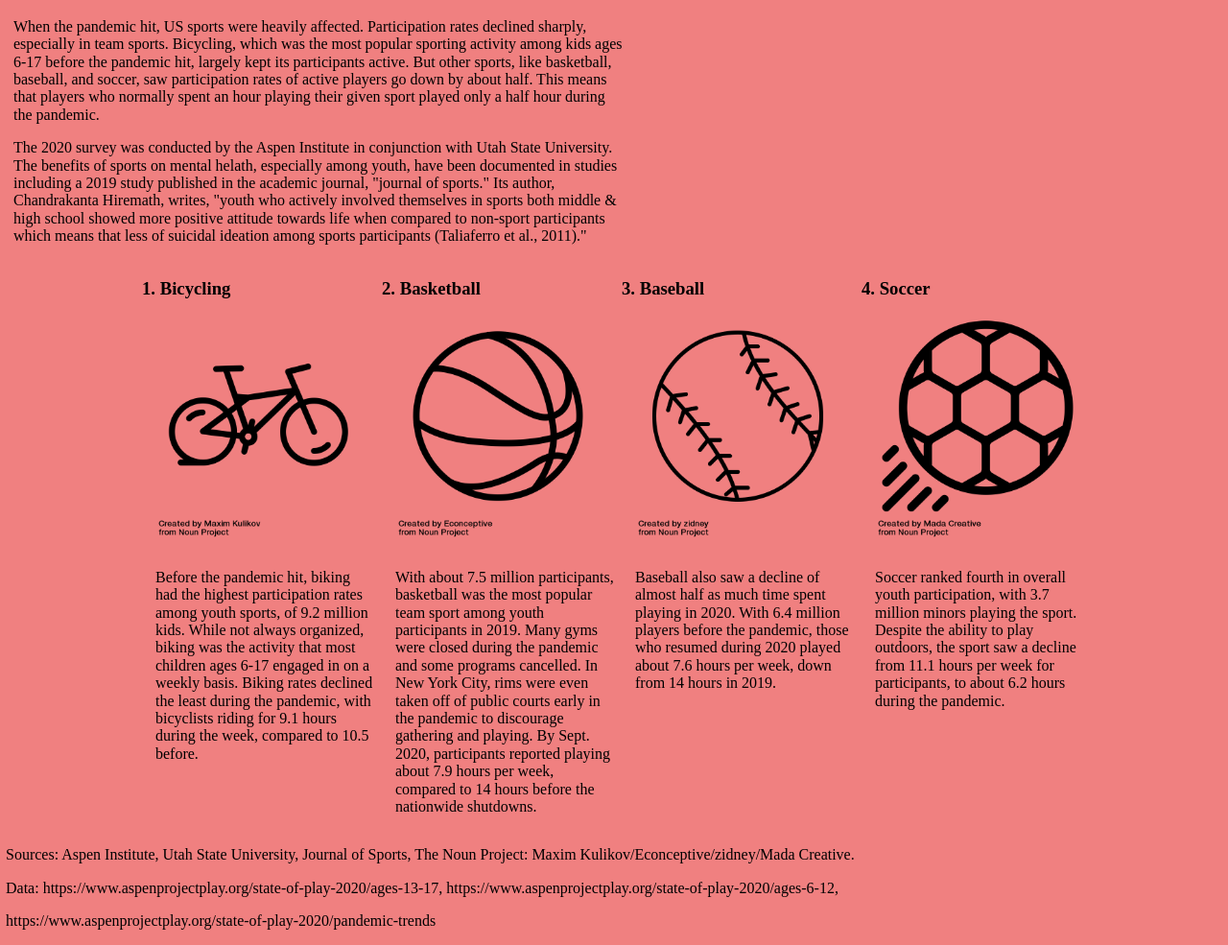
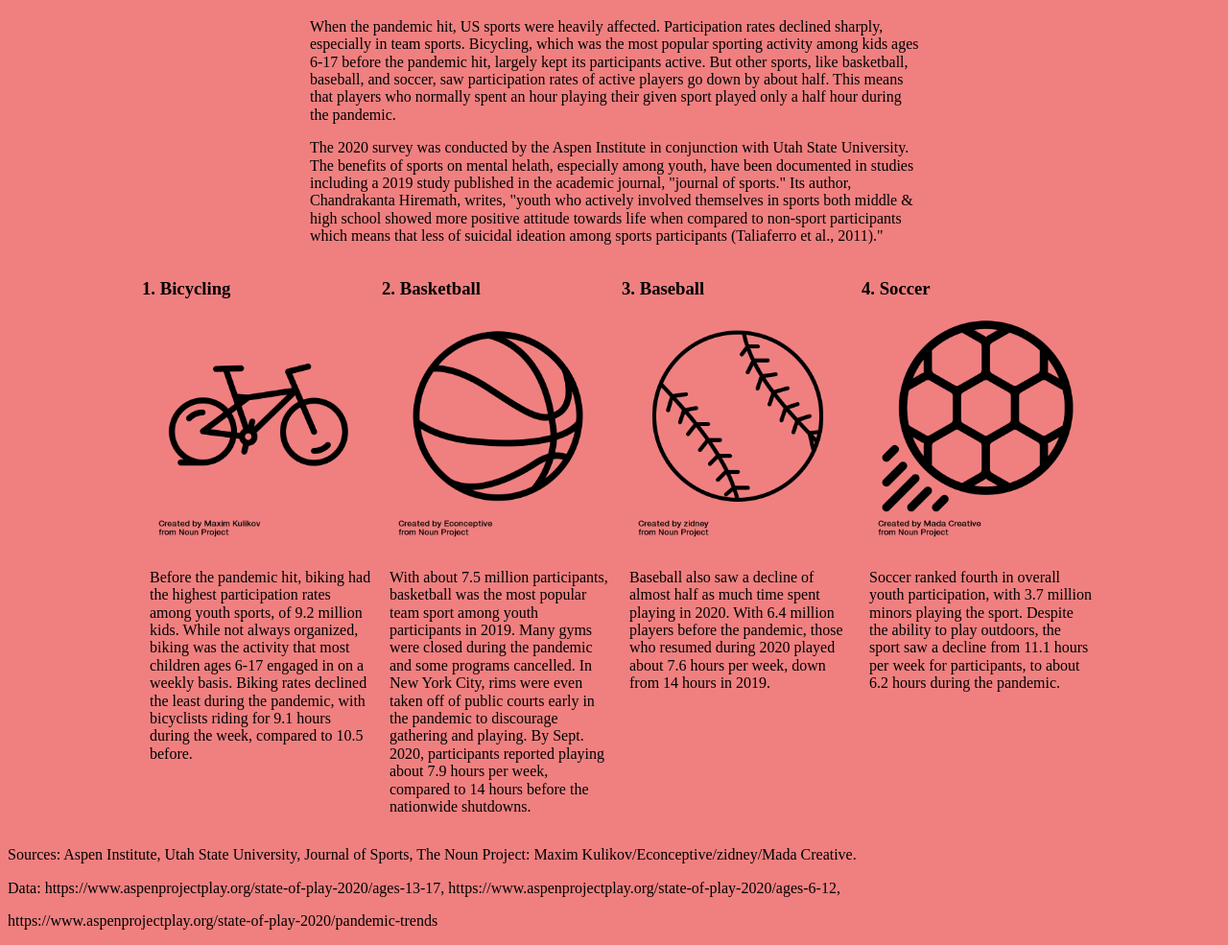
Before and after one commit to thomashughes74/icon, a plain HTML site: page index.html in a window 1280 px wide. Shown: the part 626-1611 px from the top of the page at 96% size. Drawn offline with nearby package versions, Linux system fonts and the light colour scheme.

Commit message:
final update

```diff
--- a/index.html
+++ b/index.html
@@ -83,6 +83,7 @@
 
 
         </div>
+        <div class= sources>
 
     <p>
 Sources: Aspen Institute, Utah State University, Journal of Sports, The Noun Project: Maxim Kulikov/Econceptive/zidney/Mada Creative. </p>
@@ -92,6 +93,7 @@ https://www.aspenprojectplay.org/state-of-play-2020/ages-6-12,</p>
 
 <p>https://www.aspenprojectplay.org/state-of-play-2020/pandemic-trends</p>
 </div>
+</div>
     <!-- Your javascript should be called here -->
 </body>
 
--- a/stylesheet.css
+++ b/stylesheet.css
@@ -39,6 +39,7 @@ img {
     text-align: left;
     margin: 1 auto;
     padding-left: 8px;
+    padding-right: 2px;
 }
 .photo {
     align-content: center;
@@ -118,8 +119,12 @@ img {
 }
 .container {
     max-width: 650px;
+    align-content: center;
+    margin: auto;
+
+
 }
-p {
-    padding-left: 6px;
+.sources {
+    margin: auto;
 }
 }
```
